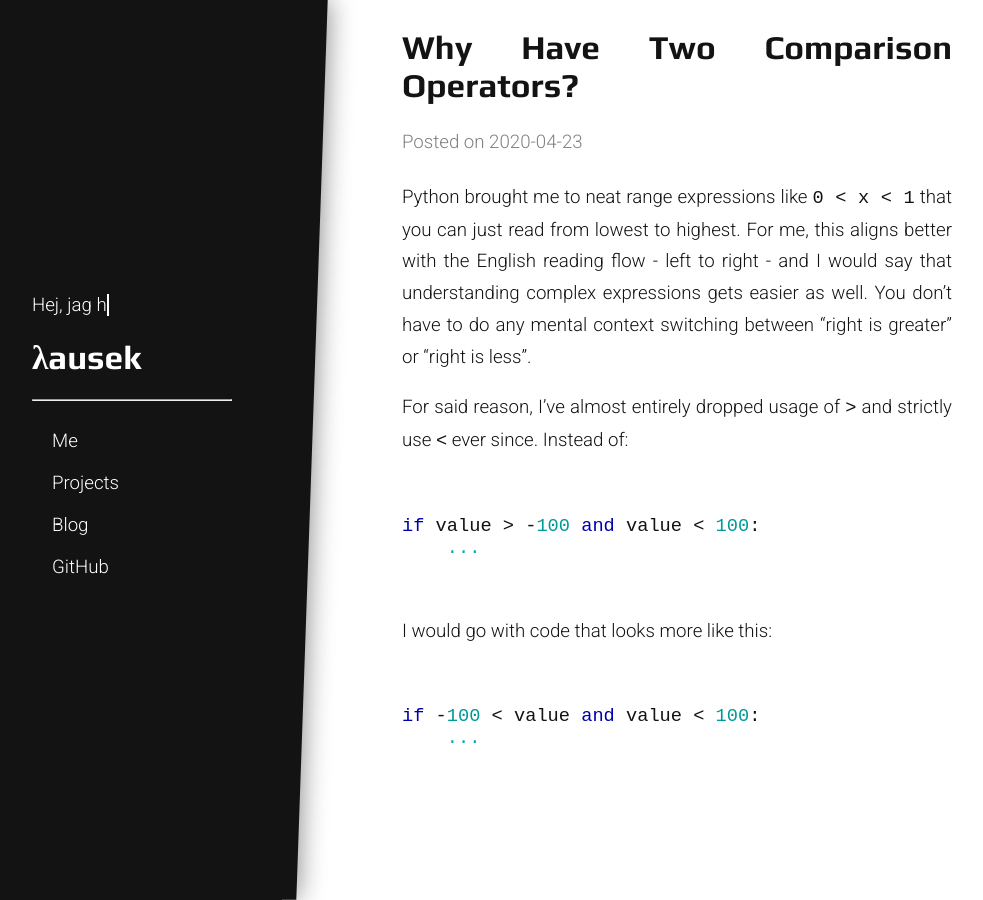
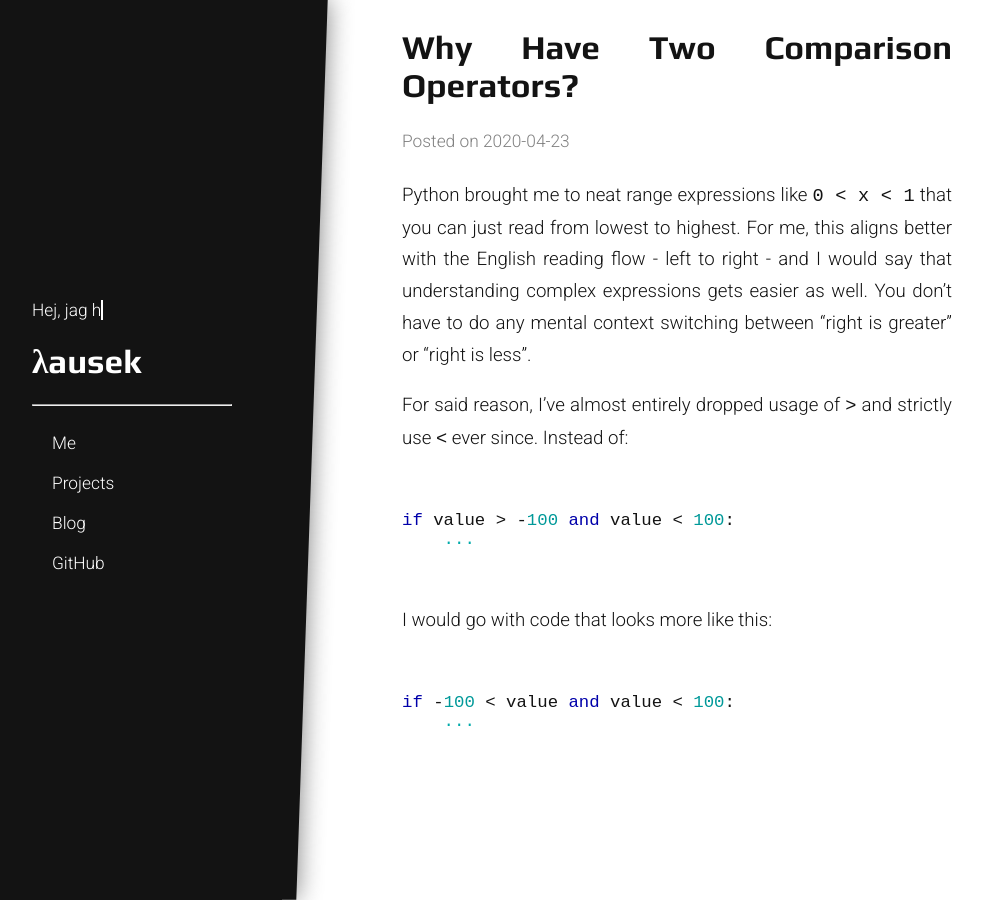
Before and after one commit to lausek/lausek.github.io, a Jekyll site: the page built from _posts/2020-04-23-why-have-two-comparison-operators?.md, in a window 1280 px wide. Shown: the whole page, without its empty margins (18-1001 px from the left). Built offline with Jekyll 4.4.1, drawn with Linux system fonts in a browser that asks for light colours.

Commit message:
css adjustments

```diff
--- a/css/minimal.scss
+++ b/css/minimal.scss
@@ -15,7 +15,7 @@ html {
     display: flex;
     flex-direction: row;
 
-    font-size: 14pt;
+    font-size: 13pt;
 }
 
 body {
@@ -190,6 +190,10 @@ article {
         padding: 20px;
     }
 
+    .mode-full #right-inner {
+        display: flex !important;
+    }
+
     #right-content {
         flex: 1;
     }
```
